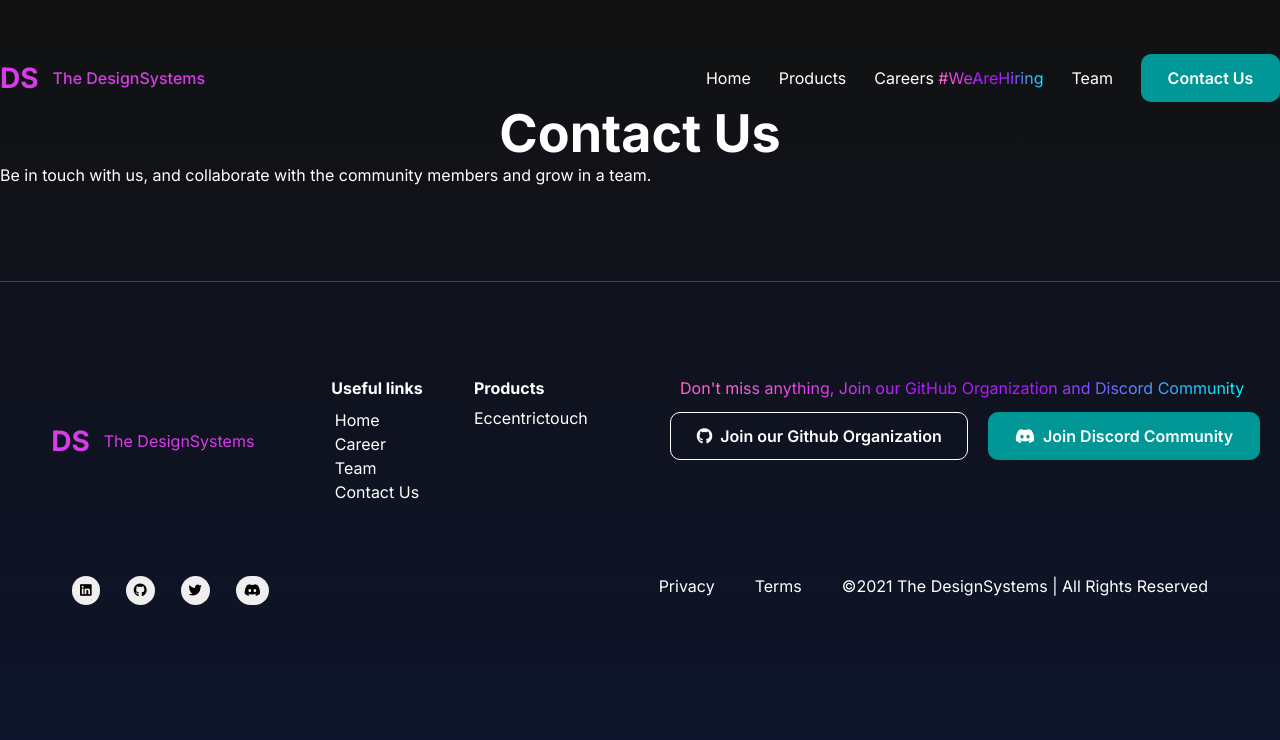
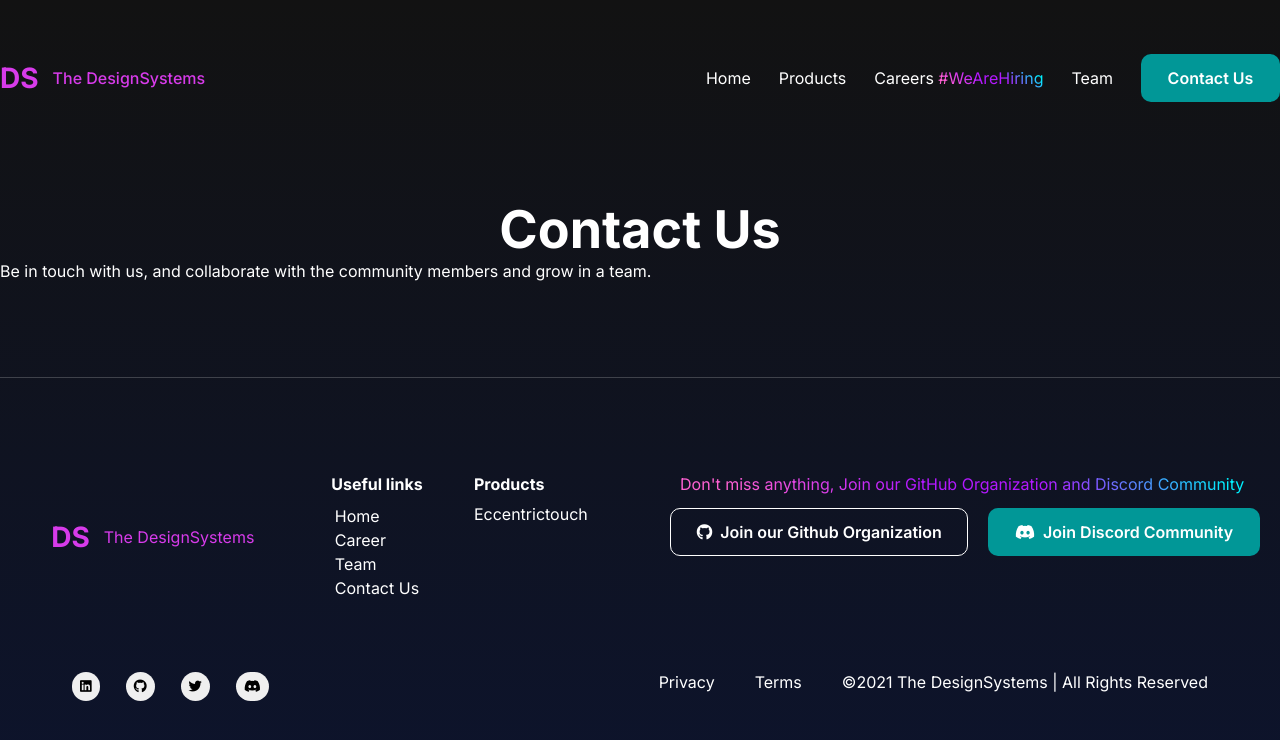
Before and after one commit to DesignSystemsOSS/thedesignsystems, a React (Create React App) app: page /contact-us in a window 1280 px wide. Shown: the top 740 px of the page. Built offline with nearby package versions, Linux system fonts and the light colour scheme.

Commit message:
(update): minor updates

```diff
--- a/src/components/section-components/Header/index.js
+++ b/src/components/section-components/Header/index.js
@@ -33,9 +33,11 @@
             }
           })}
         </ul>
-        <div className="account-cta-buttons-wrapper">
-          <Button type="primary" value="Contact Us" />
-        </div>
+        <a href="/contact-us" rel="noreferrer">
+          <div className="account-cta-buttons-wrapper">
+            <Button type="primary" value="Contact Us" />
+          </div>
+        </a>
       </div>
     </header>
   )
--- a/src/views/ContactUs/style.view.contact-us.css
+++ b/src/views/ContactUs/style.view.contact-us.css
@@ -1 +1,4 @@
-/* No CSS *//*# sourceMappingURL=style.view.contact-us.css.map */
+div.contact-us {
+  margin-top: 6em;
+}
+/*# sourceMappingURL=style.view.contact-us.css.map */
--- a/src/views/ContactUs/style.view.contact-us.scss
+++ b/src/views/ContactUs/style.view.contact-us.scss
@@ -0,0 +1,6 @@
+div.contact-us {
+  margin-top: 6em;
+  > h1.contact-us-section-title {
+
+  }
+}
```
Also changed, not shown: src/views/ContactUs/index.js (line endings or trailing spaces), 1 other file (tests, documents, lock files or other folders).
